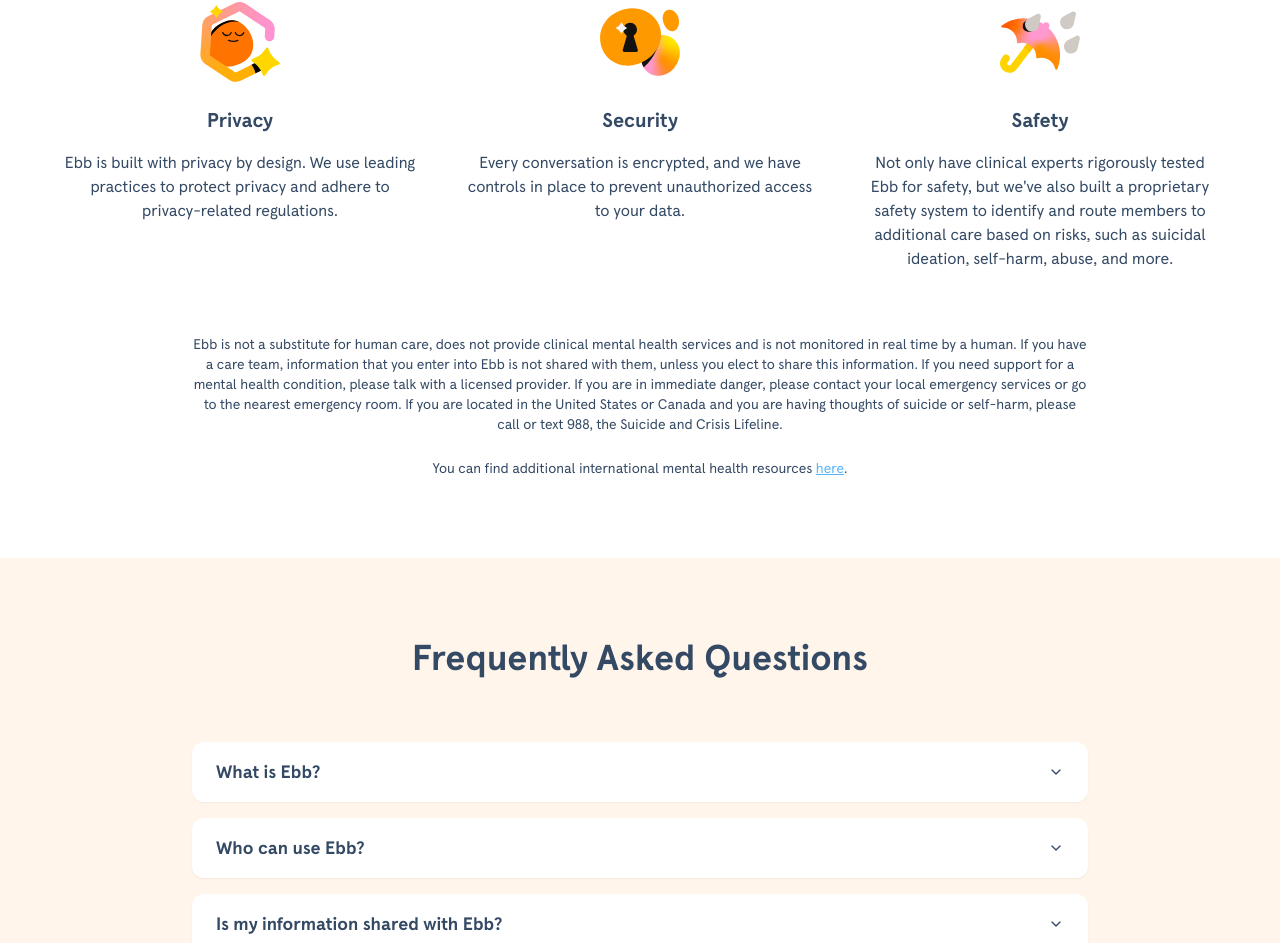
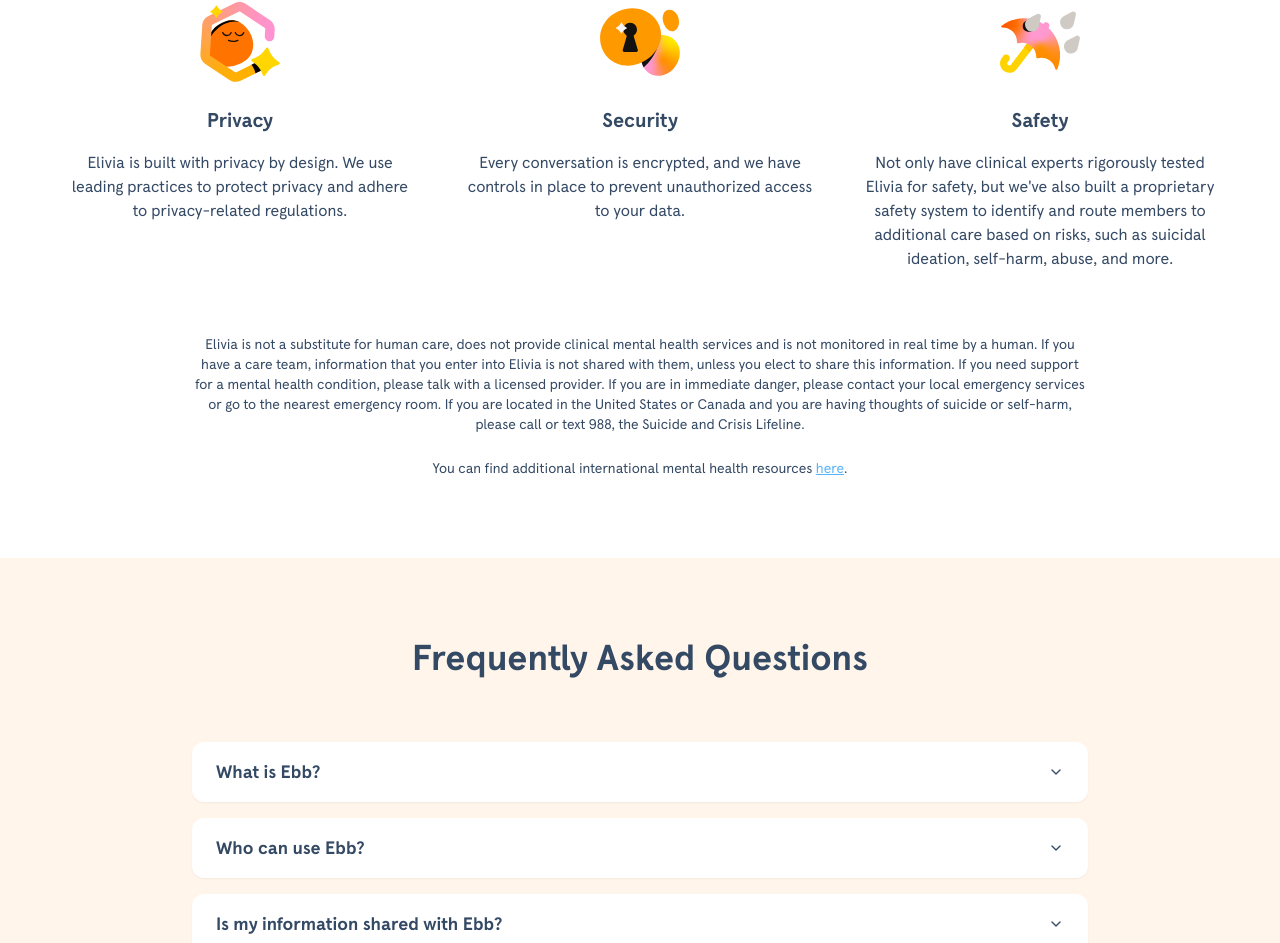
Before and after one commit to manan-a537/Healthcare, a Next.js app in the folder headspace-ebb-clone/: page / in a window 1280 px wide. Shown: the part 3791-4734 px from the top of the page. Built offline with nearby package versions, Linux system fonts and the light colour scheme.

Commit message:
Update SecuritySection.jsx

```diff
--- a/headspace-ebb-clone/src/components/SecuritySection.jsx
+++ b/headspace-ebb-clone/src/components/SecuritySection.jsx
@@ -23,7 +23,7 @@
               Privacy
             </h3>
             <p className="text-headspace-dark-blue">
-              Ebb is built with privacy by design. We use leading practices to protect privacy and adhere to privacy-related regulations.
+              Elivia is built with privacy by design. We use leading practices to protect privacy and adhere to privacy-related regulations.
             </p>
           </div>
 
@@ -57,14 +57,14 @@
               Safety
             </h3>
             <p className="text-headspace-dark-blue">
-              Not only have clinical experts rigorously tested Ebb for safety, but we've also built a proprietary safety system to identify and route members to additional care based on risks, such as suicidal ideation, self-harm, abuse, and more.
+              Not only have clinical experts rigorously tested Elivia for safety, but we've also built a proprietary safety system to identify and route members to additional care based on risks, such as suicidal ideation, self-harm, abuse, and more.
             </p>
           </div>
         </div>
 
         <div className="mt-16 text-center">
           <p className="text-sm text-headspace-dark-blue max-w-4xl mx-auto mb-6">
-            Ebb is not a substitute for human care, does not provide clinical mental health services and is not monitored in real time by a human. If you have a care team, information that you enter into Ebb is not shared with them, unless you elect to share this information. If you need support for a mental health condition, please talk with a licensed provider. If you are in immediate danger, please contact your local emergency services or go to the nearest emergency room. If you are located in the United States or Canada and you are having thoughts of suicide or self-harm, please call or text 988, the Suicide and Crisis Lifeline.
+            Elivia is not a substitute for human care, does not provide clinical mental health services and is not monitored in real time by a human. If you have a care team, information that you enter into Elivia is not shared with them, unless you elect to share this information. If you need support for a mental health condition, please talk with a licensed provider. If you are in immediate danger, please contact your local emergency services or go to the nearest emergency room. If you are located in the United States or Canada and you are having thoughts of suicide or self-harm, please call or text 988, the Suicide and Crisis Lifeline.
           </p>
           <p className="text-sm text-headspace-dark-blue">
             You can find additional international mental health resources{" "}
```
